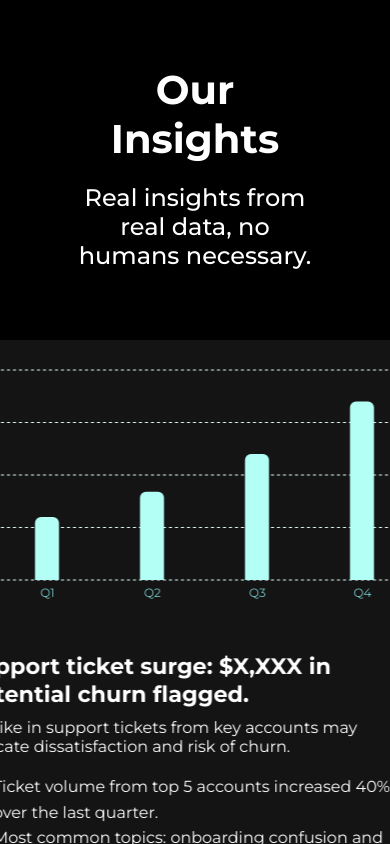
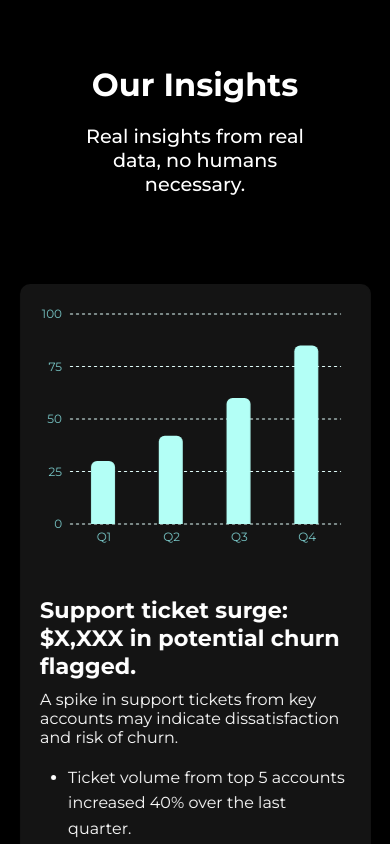
Before and after one commit to Measures-AI/Measures-AI.github.io, a React (Vite) app in the folder react-measures/: page / in a window 390 px wide. Shown: the part 1380-2224 px from the top of the page. Built offline with nearby package versions, Linux system fonts and the light colour scheme.

Commit message:
Carousel mostly good on mobile

```diff
--- a/react-measures/src/components/Carousel.jsx
+++ b/react-measures/src/components/Carousel.jsx
@@ -47,7 +47,13 @@ const ChartPreview = ({ data, theme }) => {
   return null;
 };
 
-const CARD_WIDTH = 500 + 30; // 500px + 2*15px margin
+const getCardWidth = () => {
+  if (typeof window !== 'undefined' && window.innerWidth < 600) {
+    return window.innerWidth * 0.9 + 20;
+  }
+  return 500 + 30; // 500px + 2*15px margin
+};
+const CARD_WIDTH = getCardWidth();
 
 const Carousel = ({ cards }) => {
   const containerRef = useRef(null);
--- a/react-measures/src/components/Carousel.module.css
+++ b/react-measures/src/components/Carousel.module.css
@@ -127,3 +127,15 @@
     flex-shrink: 0;
     margin-left: auto;
 }
+
+@media (max-width: 600px) {
+    .card {
+        width: 90vw;
+        min-width: 90vw;
+        max-width: 90vw;
+        margin: 0 10px;
+    }
+    .cardContentMinHeight {
+        min-height: 400px;
+    }
+}
--- a/react-measures/src/components/Insights.module.css
+++ b/react-measures/src/components/Insights.module.css
@@ -31,3 +31,12 @@
     overflow: hidden;
     position: relative;
 }
+
+@media (max-width: 600px) {
+    .insightText h2 {
+        font-size: 2rem;
+    }
+    .insightText p {
+        font-size: 1.2rem;
+    }
+}
```
